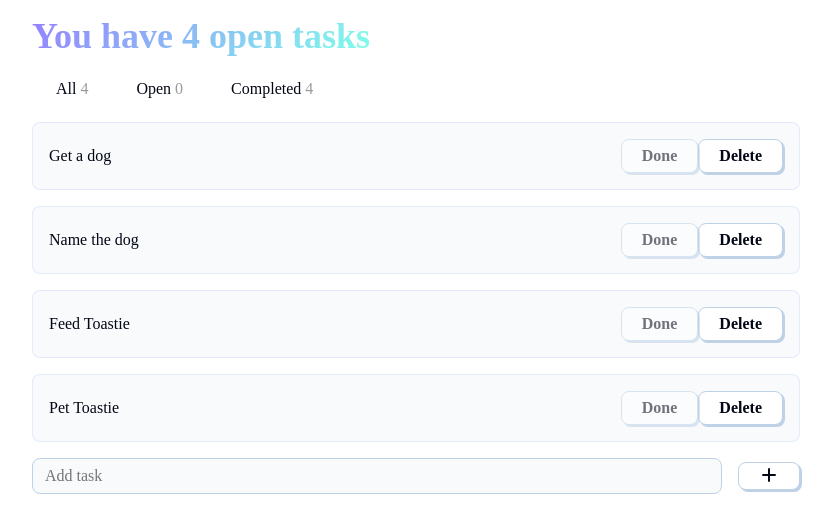
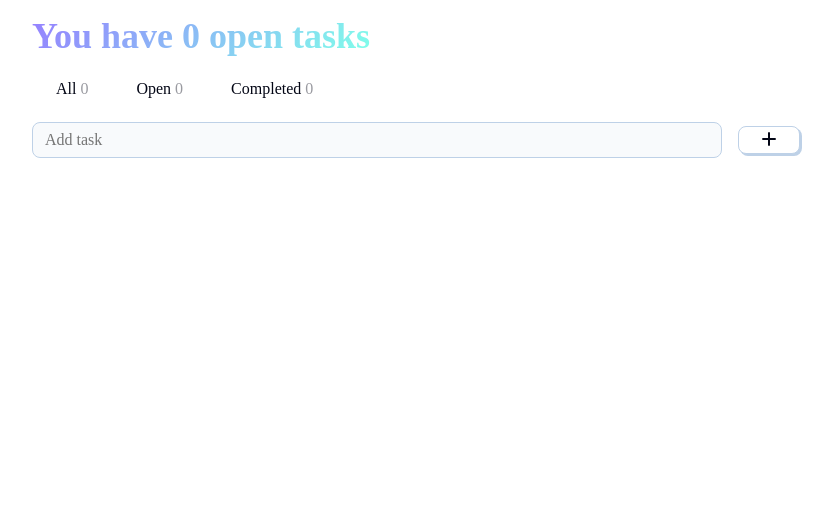
Before and after one commit to onlyvpans/todo, a React (Vite) app: page / in a window 1280 px wide. Shown: the top 532 px of the page, without its empty margins (224-1057 px from the left). Built offline with nearby package versions, Linux system fonts and the light colour scheme; a web font is replaced by a local one.

Commit message:
feat: handle add todos on todo input

```diff
--- a/src/App.tsx
+++ b/src/App.tsx
@@ -3,14 +3,22 @@ import { Tabs } from "./components/Tabs";
 import { TodoInput } from "./components/TodoInput";
 import { TodoList } from "./components/TodoList";
 import { TodoContext } from "./contexts/TodoContext";
+import { useState } from "react";
 
 export default function App() {
-  const todos = [
-    { input: "Get a dog", complete: true },
-    { input: "Name the dog", complete: true },
-    { input: "Feed Toastie", complete: true },
-    { input: "Pet Toastie", complete: true },
-  ];
+  interface todoInterface {
+    input: string;
+    complete: boolean;
+  }
+
+  const [todos, setTodos] = useState<todoInterface[]>([]);
+
+  function handleAddTodo(newTodo: string) {
+    const newTodolist = [...todos, { input: newTodo, complete: false }];
+    setTodos(newTodolist);
+  }
+
+  // function handleEditTodo() {}
 
   return (
     <>
@@ -18,7 +26,7 @@ export default function App() {
         <Header />
         <Tabs />
         <TodoList />
-        <TodoInput />
+        <TodoInput handleAddTodo={handleAddTodo} />
       </TodoContext.Provider>
     </>
   );
```
